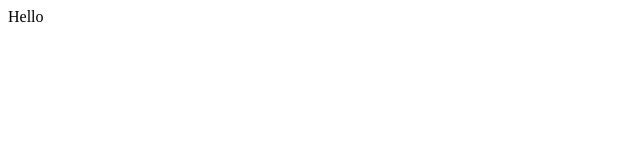
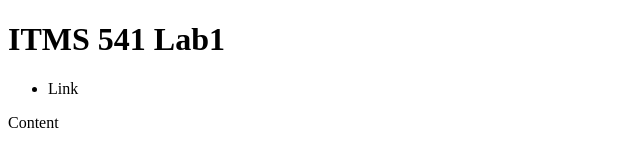
Before and after one commit to mshetty03/ITMD541-WAD, a plain HTML site: page index.html in a window 1280 px wide. Shown: the whole page, without its empty margins (0-640 px from the left). Drawn offline with Linux system fonts and the light colour scheme.

Commit message:
index.html commit

```diff
--- a/index.html
+++ b/index.html
@@ -3,9 +3,19 @@
 <head>
     <meta charset="UTF-8">
     <meta name="viewport" content="width=device-width, initial-scale=1.0">
-    <title>Document</title>
+    <title>ITMD 541 Lab1</title>
 </head>
 <body>
-    Hello
+    <header>
+        <h1>ITMS 541 Lab1</h1>
+    </header>
+    <nav>
+        <ul>
+            <li>Link</li>
+        </ul>
+    </nav>
+    <section>
+        Content
+    </section>
 </body>
 </html>
```
